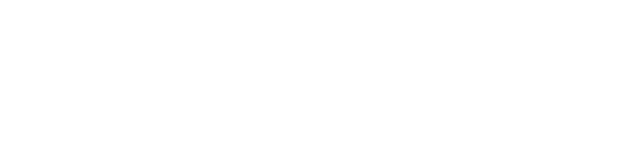
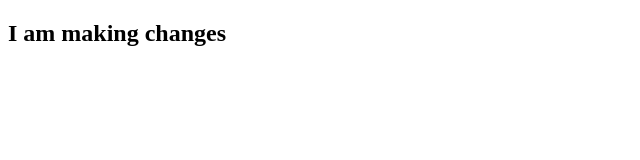
Before and after one commit to dallasclarke/clone-dallas-chase, a plain HTML site: page index.html in a window 1280 px wide. Shown: the whole page, without its empty margins (0-640 px from the left). Drawn offline with Linux system fonts and the light colour scheme.

Commit message:
added h2 to first-branch

```diff
--- a/index.html
+++ b/index.html
@@ -6,6 +6,6 @@
     <title>GitHub Practice</title>
 </head>
 <body>
-
+    <h2>I am making changes</h2>
 </body>
 </html>
```
